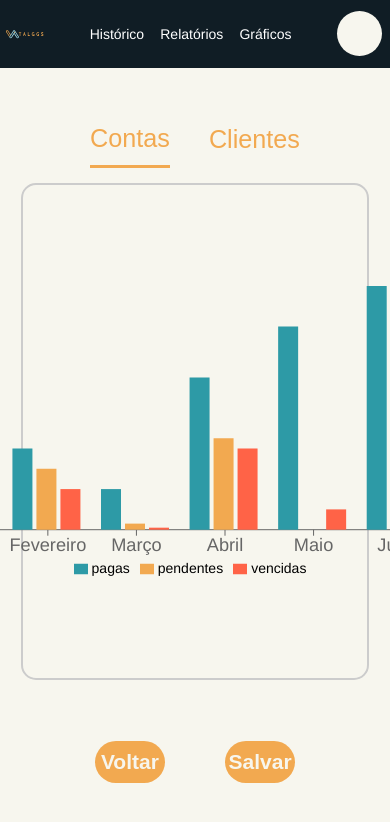
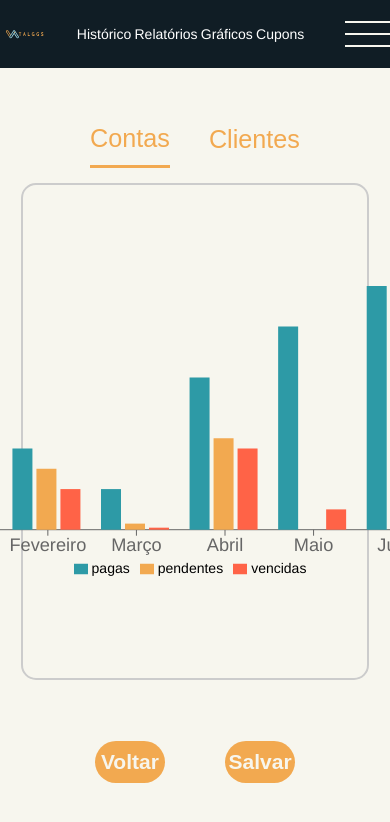
Before and after one commit to matheus-three/talggs-web, a React (Create React App) app: page /createGraphics in a window 390 px wide. Shown: the top 822 px of the page. Built offline with nearby package versions, Linux system fonts and the light colour scheme.

Commit message:
Alterando Header e inserindo layout de Hamburger Menu

```diff
--- a/src/Components/Assets/styled-components/StylesSavedComponent.jsx
+++ b/src/Components/Assets/styled-components/StylesSavedComponent.jsx
@@ -92,19 +92,24 @@ export const HeaderStyle = styled.div`
 
 //Icone no menu superior do Header para abrir as opções de editar
 export const IconEdit = styled.div`
-  background-color: #F7F6EE;
-  border-radius: 100%;
   height: 60px;
   width: 60px;
   margin-right: 3vw;
   top: 10vh;
   color: #101D25;
 
-  button {
-	width: 100%;
-    height: 100%;
-    border-radius: 100%;
-    padding: 0;
+  	button {
+		width: 100%;
+    	height: 100%;
+    	padding: 0;
+  	}
+
+	span {
+		width: 100%;
+		height: 100%;
+		display: flex;
+		flex-direction: column;
+	}
   }
 
   @media only screen and (max-width: 1200px){
@@ -117,6 +122,13 @@ export const IconEdit = styled.div`
 	height: 45px;
     width: 45px;
   }
+`
+
+export const HamburgerIcon = styled.div`
+	width: 75%;
+	height: 2px;
+	background-color: #F7F6EE;
+	margin: 5px 0px;
 `
 
 //Tela de Relatórios Salvos.
--- a/src/Components/Pages/Header/index.tsx
+++ b/src/Components/Pages/Header/index.tsx
@@ -1,5 +1,5 @@
 import React, { Fragment } from 'react';
-import { HeaderStyle, IconEdit } from '../../Assets/styled-components/StylesSavedComponent';
+import { HeaderStyle, IconEdit, HamburgerIcon } from '../../Assets/styled-components/StylesSavedComponent';
 import logo from '../../Assets/Icons/Logo1V.svg'
 import { Link } from 'react-router-dom';
 import Button from '@material-ui/core/Button';
@@ -25,9 +25,13 @@ function Header() {
 					<Link to='/home' style={{ textDecoration: 'none', color: 'white' }}><li id="historic">Histórico</li></Link>
 					<Link to='/savedReports' style={{ textDecoration: 'none', color: 'white' }}><li id="report">Relatórios</li></Link>
 					<Link to='/savedGraphics' style={{ textDecoration: 'none', color: 'white' }}><li id="graphic">Gráficos</li></Link>
+					<Link to='/editCupons' style={{ textDecoration: 'none', color: 'white' }}><li id="graphic">Cupons</li></Link>
 				</ul>
 				<IconEdit>
 					<Button aria-controls="simple-menu" aria-haspopup="true" onClick={handleClick}>
+						<HamburgerIcon />
+						<HamburgerIcon />
+						<HamburgerIcon />
 					</Button>
 					<Menu
 					id="simple-menu"
@@ -42,9 +46,6 @@ function Header() {
 					<Link to = '/editPerfil' style = {{ textDecoration: 'none', color: 'black'}}>
 						<MenuItem onClick={handleClose}>Editar Perfil</MenuItem>
 					</Link>
-					<Link to = '/editCupons' style = {{ textDecoration: 'none', color: 'black'}}>
-						<MenuItem onClick={handleClose}>Editar Cupons</MenuItem>
-					</Link>
 					<MenuItem onClick={handleClose}>Sair</MenuItem>
 				</Menu>
 				</IconEdit>
```
Also changed, not shown: 1 other file (tests, documents, lock files or other folders).
